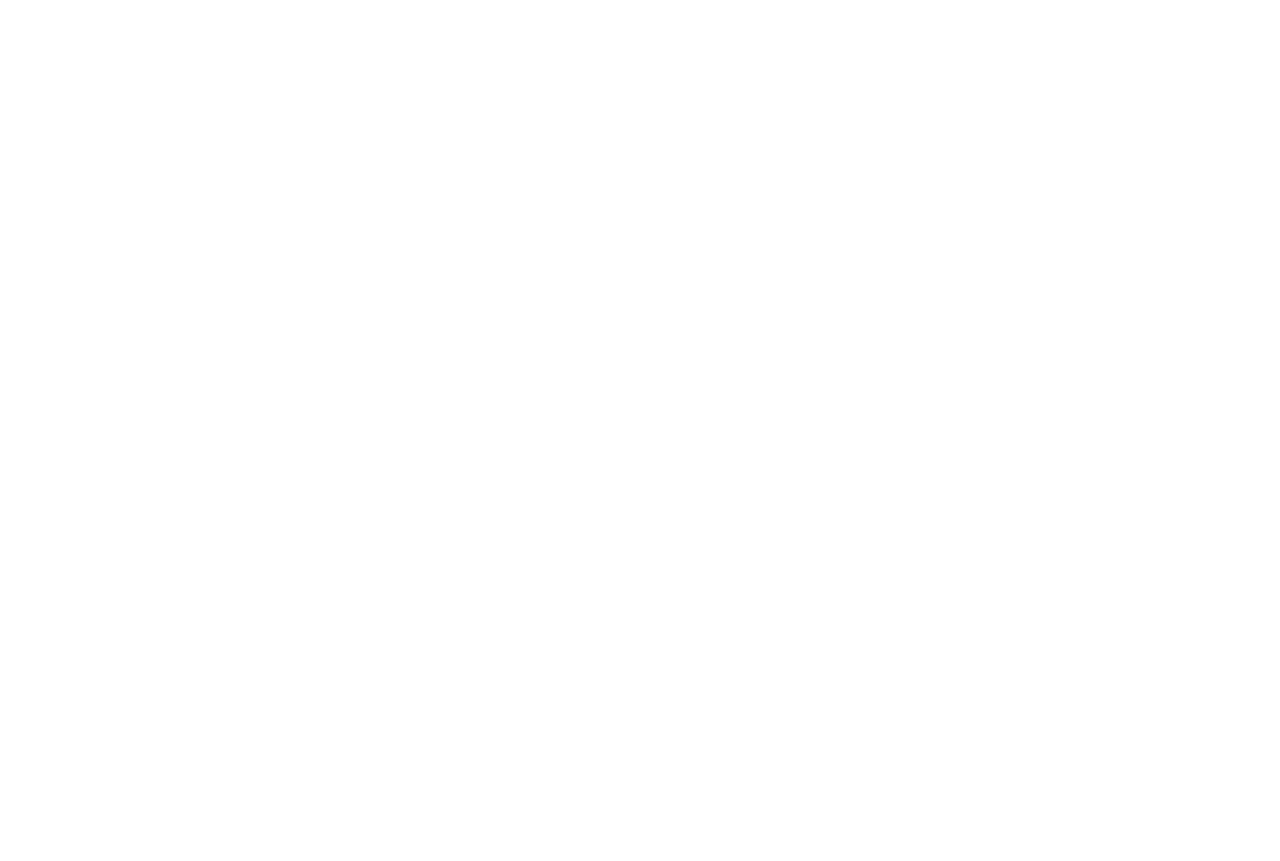
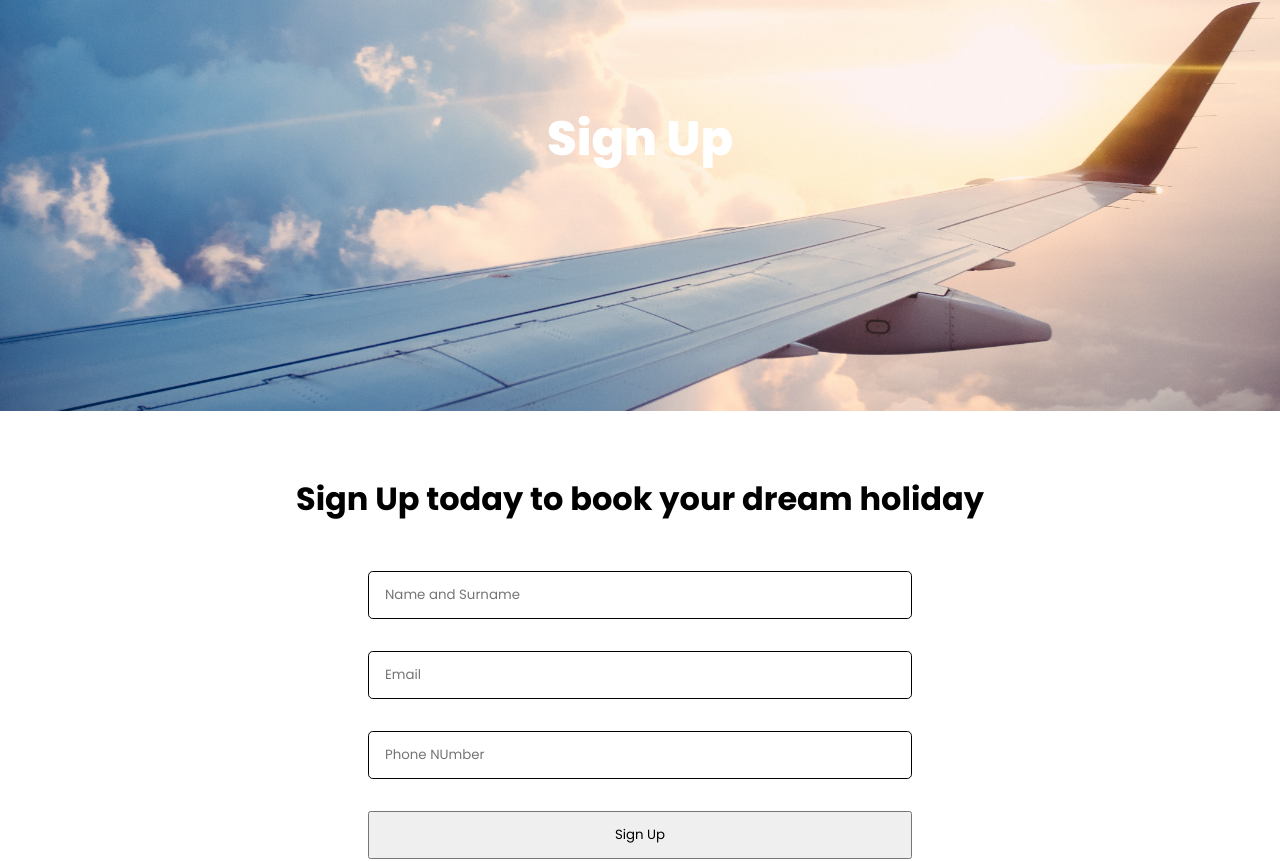
Before and after one commit to ArhanKonuksal/Travel-Agency-fe, a React (Create React App) app: page /signup in a window 1280 px wide. Before the commit this address had no page. Shown: the part 149-1010 px from the top of the page. Before the commit the page ends 800 px from the top, so only its background shows below. Built offline with nearby package versions, Linux system fonts and the light colour scheme.

Commit message:
trying to fix navbar

```diff
--- a/src/App.js
+++ b/src/App.js
@@ -4,6 +4,7 @@ import Home from "./routes/Home";
 import Inclusive from "./routes/Inclusive";
 import About from "./routes/About";
 import Contact from "./routes/Contact";
+import SignUp from "./routes/SignUp";
 
 
 export default function App() {
@@ -14,7 +15,7 @@ export default function App() {
                 <Route path="/inclusive" element={<Inclusive/>}/>
                 <Route path="/about" element={<About/>}/>
                 <Route path="/contact" element={<Contact/>}/>
-
+                <Route path="/signup" element={<SignUp/>}/>
             </Routes>
 
 
--- a/src/components/Hero/HeroStyles.css
+++ b/src/components/Hero/HeroStyles.css
@@ -17,6 +17,13 @@ img {
 }
 
 .hero-text {
+    position: absolute;
+    top: 55%;
+    left: 50%;
+    transform: translate(-50%, -50%);
+    width: 100%;
+}
+.hero-numeric {
     position: absolute;
     top: 55%;
     left: 50%;
--- a/src/components/Navbar/MenuItems.js
+++ b/src/components/Navbar/MenuItems.js
@@ -27,6 +27,7 @@ export const MenuItems = [
         title : "Sign Up",
         url :"/signup",
         cName :"nav-links-mobile",
+        icon:"fa-solid fa-right-to-bracket"
     }
 
 ]
--- a/src/components/Navbar/Navbar.js
+++ b/src/components/Navbar/Navbar.js
@@ -34,7 +34,7 @@ class Navbar extends Component{
                 </li>
                 );
                     })}
-                    <button>Sign Up</button>
+
                     </ul>
                     </nav>
         );
--- a/src/components/Navbar/NavbarStyles.css
+++ b/src/components/Navbar/NavbarStyles.css
@@ -49,11 +49,6 @@
   display: none;
 }
 
-button:hover {
-  background-color: #151516;
-  color: #fff;
-}
-
 .menu-icons{
   display: none;
 }
@@ -98,11 +93,6 @@ button:hover {
     transition: none;
    }
 
-   button{
-    display: none;
-
-   }
-
    .nav-links-mobile {
     display: block;
     text-align: center;
--- /dev/null
+++ b/src/components/SignUp/SignUpForm.css
@@ -0,0 +1,44 @@
+.form-container{
+    display: flex;
+    flex-direction: column;
+    align-items: center;
+    justify-content: center;
+    margin: 4rem 6rem;
+    color: black;
+  }
+  .form-container form{
+    padding-top: 3rem;
+    display: flex;
+    flex-direction: column;
+    width: 50%;
+    margin: auto;
+  }
+  .form-container input{
+    height: 3rem;
+    padding: 0 1rem;
+    margin-bottom: 2rem;
+    border-radius: 0.3rem;
+    border: 1px solid black;
+  }
+  .form-container textarea{
+
+    padding:  1rem;
+    margin-bottom: 2rem;
+    border-radius: 0.3rem;
+    border: 1px solid black;
+  }
+
+  .form-container button{
+    display: inline;
+    height: 3rem;
+  }
+
+  @media screen and (max-width:850px) {
+    .form-container{
+        margin: 4rem 2rem;
+    }
+    .form-container form{
+        padding-top:2rem;
+        width: 90%;
+    }
+  }
--- /dev/null
+++ b/src/components/SignUp/SignUpForm.js
@@ -0,0 +1,17 @@
+import "../SignUp/SignUpForm.css"
+
+function SignUpForm() {
+    return(
+        <div className="form-container">
+            <h1>Sign Up today to book your dream holiday</h1>
+            <form>
+                <input placeholder="Name and Surname"/>
+                <input placeholder="Email"/>
+                <input type="numeric" placeholder="Phone NUmber"/>
+                <button>Sign Up</button>
+
+            </form>
+        </div>
+    )
+}
+export default SignUpForm;
--- /dev/null
+++ b/src/routes/SignUp.js
@@ -0,0 +1,23 @@
+import React from "react";
+import Navbar from "../components/Navbar/Navbar"
+import Hero from "../components/Hero/Hero"
+import SignUpImg from "../assets/signUp.jpg"
+import SignUpForm from "../components/SignUp/SignUpForm"
+import Footer from "../components/Footer/Footer";
+
+function SignUp () {
+    return(
+        <>
+        <Navbar />
+        <Hero cName="hero-mid" heroImg={SignUpImg} title="Sign Up" />
+        <SignUpForm />
+        <Footer />
+    </>
+    )
+}
+
+
+
+
+
+export default SignUp
```
Also changed, not shown: src/assets/signUp.jpg (added).
